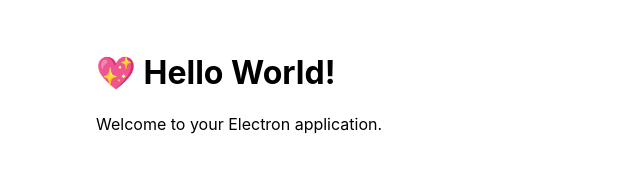
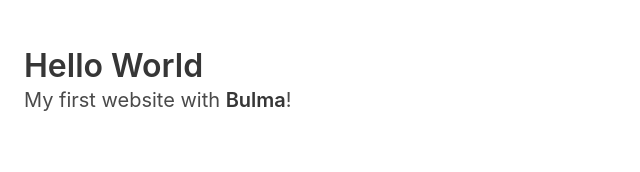
Before and after one commit to hgeissler/electron-screen-recorder, an Electron app: page src/index.html in a window 800 px wide. Shown: the whole page, without its empty margins (0-640 px from the left). Drawn offline with nearby package versions, Linux system fonts and the light colour scheme.

Commit message:
added bulma css

```diff
--- a/src/index.css
+++ b/src/index.css
@@ -1,6 +1,7 @@
 body {
-  font-family: -apple-system, BlinkMacSystemFont, "Segoe UI", Roboto, Helvetica, Arial, sans-serif;
+  /* font-family: -apple-system, BlinkMacSystemFont, 'Segoe UI', Roboto, Helvetica,
+    Arial, sans-serif;
   margin: auto;
   max-width: 38rem;
-  padding: 2rem;
+  padding: 2rem; */
 }
--- a/src/index.html
+++ b/src/index.html
@@ -1,12 +1,21 @@
 <!DOCTYPE html>
 <html>
   <head>
-    <meta charset="UTF-8">
-    <title>Hello World!</title>
-    <link rel="stylesheet" href="index.css">
+    <meta charset="utf-8" />
+    <meta name="viewport" content="width=device-width, initial-scale=1" />
+    <title>Hello Bulma!</title>
+    <link
+      rel="stylesheet"
+      href="https://cdn.jsdelivr.net/npm/bulma@0.9.0/css/bulma.min.css"
+    />
+    <link rel="stylesheet" href="index.css" />
   </head>
   <body>
-    <h1>💖 Hello World!</h1>
-    <p>Welcome to your Electron application.</p>
+    <section class="section">
+      <div class="container">
+        <h1 class="title">Hello World</h1>
+        <p class="subtitle">My first website with <strong>Bulma</strong>!</p>
+      </div>
+    </section>
   </body>
 </html>
```
Also changed, not shown: src/index.js (+14 -13 lines), README.md (added).
